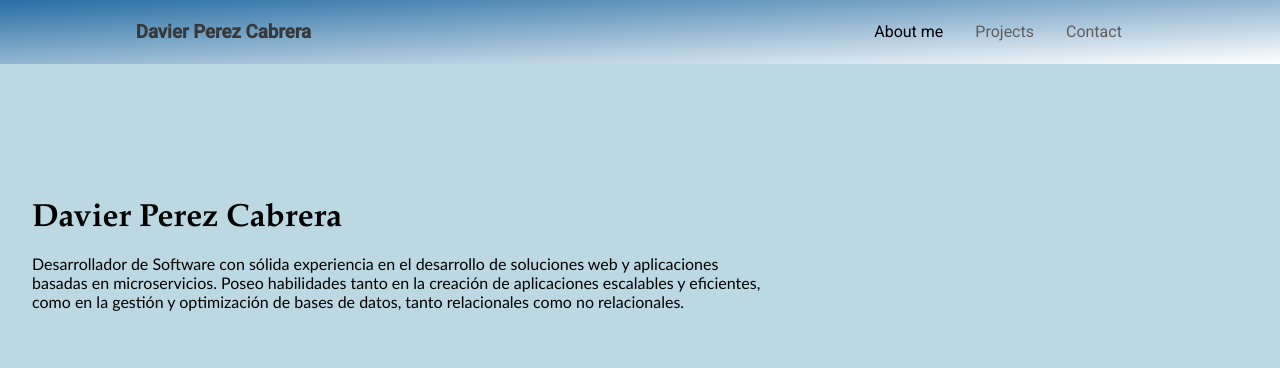
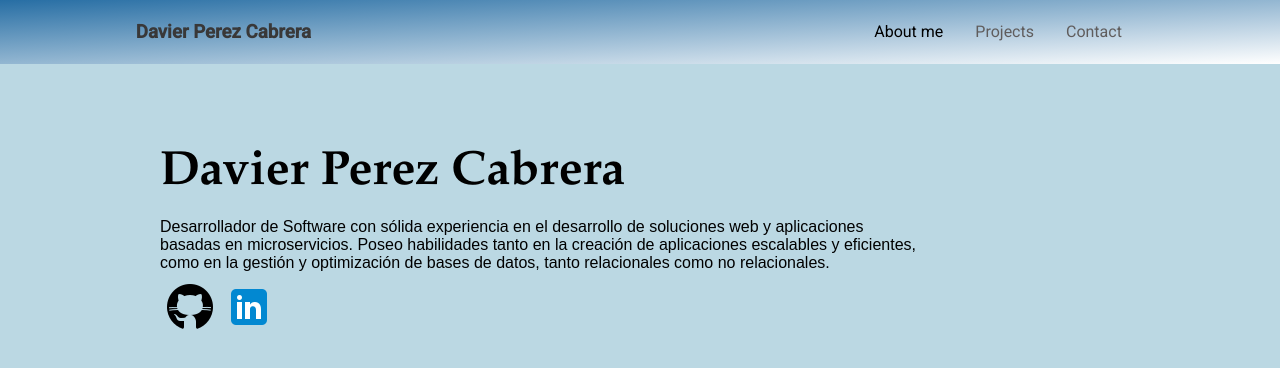
Before and after one commit to dperezc21/davier-portfolio, an Angular app: page /about-me in a window 1280 px wide. Shown: the top 368 px of the page. Built offline with nearby package versions, Linux system fonts and the light colour scheme.

Commit message:
feat: displaying contact information

```diff
--- a/src/app/components/about/about.component.css
+++ b/src/app/components/about/about.component.css
@@ -3,20 +3,19 @@
   flex-direction: row;
   justify-content: flex-start;
   align-items: center;
-  height: 50dvh;
 }
 
 .profile-container {
   display:flex;
   align-items: flex-start;
   flex-direction: column;
-  margin: 2rem;
+  margin: 5rem 10rem;
 }
 
 .name {
   display: flex;
   justify-content: flex-start;
-  font-size: 2rem;
+  font-size: 3rem;
   font-weight: bold;
   font-family: "Book Antiqua", serif;
 }
@@ -24,5 +23,6 @@
 .profile {
   display: flex;
   justify-content: space-around;
-  font-family: Calibri, serif;
+  font-family: Arial, serif;
+  margin-bottom: 25px;
 }
--- a/src/app/components/about/about.component.html
+++ b/src/app/components/about/about.component.html
@@ -7,6 +7,8 @@
       basadas en microservicios. Poseo habilidades tanto en la creación de aplicaciones escalables y eficientes,<br>
       como en la gestión y optimización de bases de datos, tanto relacionales como no relacionales.<br>
     </p>
+
+    <app-contact-information></app-contact-information>
   </div>
   <div>
   </div>
--- a/src/app/components/about/about.component.ts
+++ b/src/app/components/about/about.component.ts
@@ -1,8 +1,11 @@
 import { Component } from '@angular/core';
+import {ContactInformationComponent} from '../contact-information/contact-information.component';
 
 @Component({
   selector: 'app-about',
-  imports: [],
+  imports: [
+    ContactInformationComponent
+  ],
   templateUrl: './about.component.html',
   standalone: true,
   styleUrl: './about.component.css'
--- a/src/app/components/contact-information/contact-information.component.css
+++ b/src/app/components/contact-information/contact-information.component.css
@@ -5,9 +5,7 @@
   align-items: center;
   height: 20px;
   font-size: 0.8rem;
-  padding: 5px;
   margin-bottom: 20px;
-  background-color: #cccaca;
 }
 
 .info {
--- a/src/app/components/contact-information/contact-information.component.html
+++ b/src/app/components/contact-information/contact-information.component.html
@@ -1,10 +1,6 @@
 <div class="info-container">
-  <p class="info">
-    <span class="material-icons">location_on</span>Cartagena de indias, Bolivar</p>
-  <p class="info">
-    <span class="material-icons">mail</span>
-    davierperez11.2&#64;gmail.com</p>
   <a class="info link" href="https://github.com/dperezc21" target="_blank">
-    &#64; github.com/dperezc21</a>
-  <a class="info link" href="http://www.linkedin.com/in/davier-perez-cabrera" target="_blank">&#64; linkedin.com/in/davier</a>
+    <img src="/github.png" alt="" /></a>
+  <a class="info link" href="https://www.linkedin.com/in/davier-perez-cabrera" target="_blank">
+    <img src="/linkedin.png" alt=""/></a>
 </div>
```
Also changed, not shown: public/github.png (added), public/linkedin.png (added).
